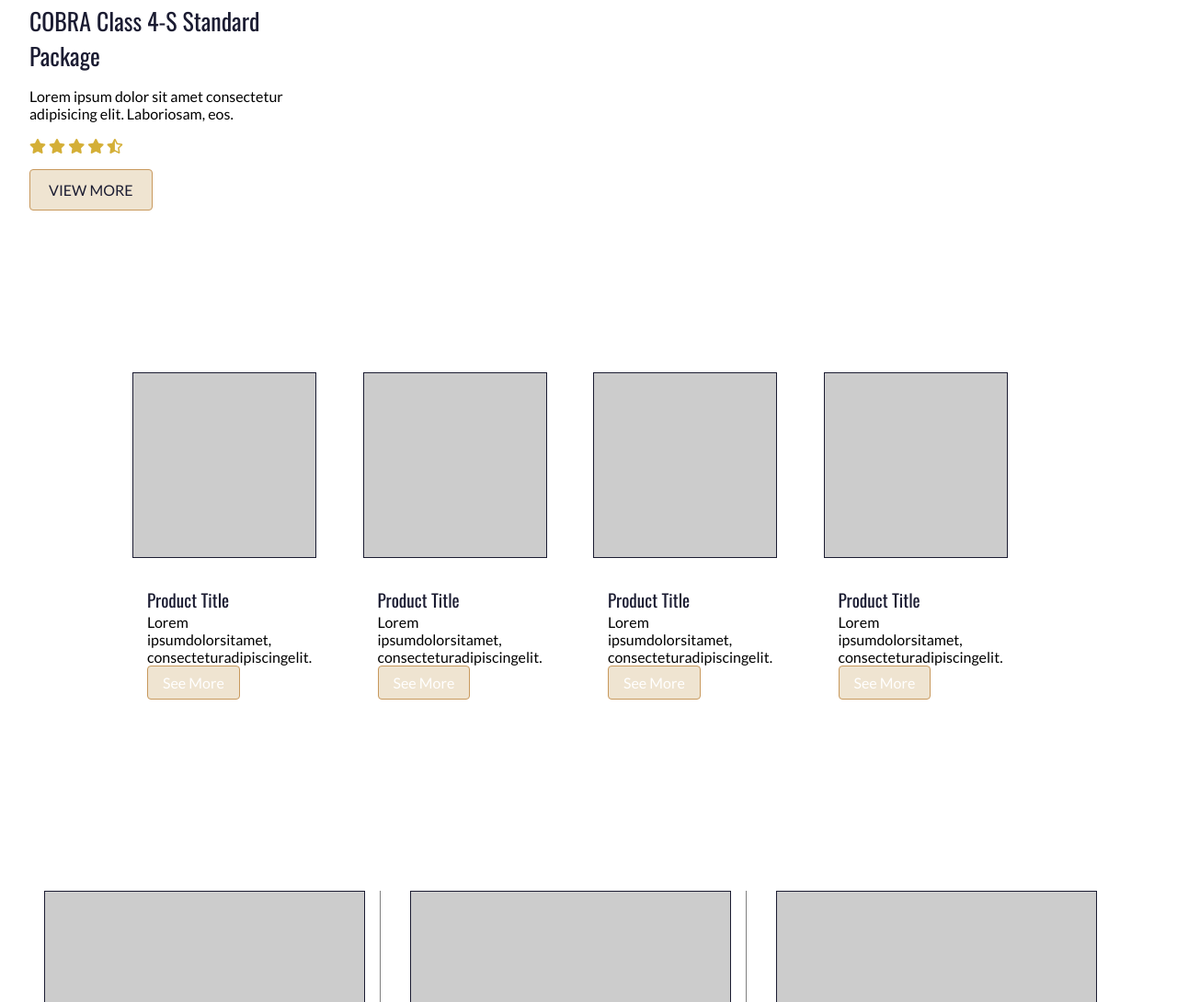
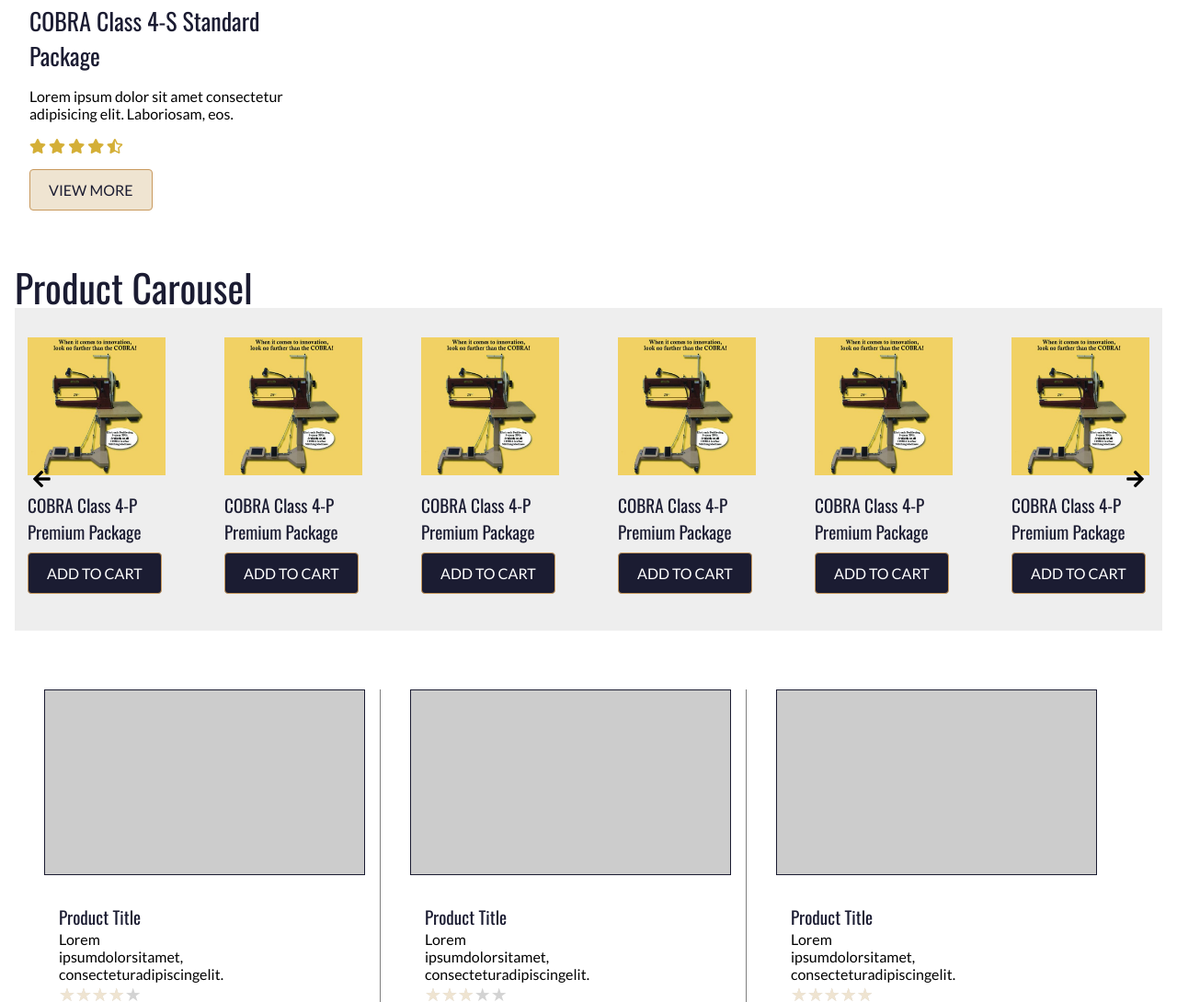
Before and after one commit to bhenson915/leathermachineco, a plain HTML site: page lmcBEM/components.html in a window 1280 px wide. Shown: the part 1290-2380 px from the top of the page at 92% size. Drawn offline with nearby package versions, Linux system fonts and the light colour scheme.

Commit message:
Product Carousel Added
Added the html and css for the product carousel

```diff
--- a/lmcBEM/components.html
+++ b/lmcBEM/components.html
@@ -72,7 +72,7 @@
 
     <div class="container">
       <h1>Products Component</h1>
-      <h2>Product Listing</h3>
+      <h2>Product Listing</h2>
       <div class="product-medium-container">
         <div class="product-medium-card">
           <div class="product-medium-image">
@@ -153,48 +153,67 @@
       </div>
     </div>
 
-    <div class="grid-container-one">
-        <div class="card-one">
-          <div class="bg-img"></div>
-          <div class="content">
-            <h4>Product Title</h4>
-            <p>
-             Lorem ipsumdolorsitamet,<br>consecteturadipiscingelit.
-            </p>
-            <button>See More</button>
+    <div class="container">
+      <h2>Product Carousel</h2>
+      <div class="product-carousel-container">
+        <a href="#">
+          <div class="product-carousel-card">
+            <div class="product-carousel-image">
+              <img src="img/products/cobraMachines/class425.jpg" alt="">
+            </div>
+            <h4 class="product-carousel-title">COBRA Class 4-P Premium Package</h4>
+            <button class="btn-primary">Add to Cart</button>
           </div>
-        </div>
-          <div class="card-one">
-          <div class="bg-img"></div>
-          <div class="content">
-            <h4>Product Title</h4>
-            <p>
-             Lorem ipsumdolorsitamet, <br>consecteturadipiscingelit.
-            </p>
-            <button>See More</button>
+        </a>
+        <a href="#">
+          <div class="product-carousel-card">
+            <div class="product-carousel-image">
+              <img src="img/products/cobraMachines/class425.jpg" alt="">
+            </div>
+            <h4 class="product-carousel-title">COBRA Class 4-P Premium Package</h4>
+            <button class="btn-primary">Add to Cart</button>
           </div>
-        </div>
-          <div class="card-one">
-          <div class="bg-img"></div>
-          <div class="content">
-            <h4>Product Title</h4>
-            <p>
-             Lorem ipsumdolorsitamet, <br>consecteturadipiscingelit.
-            </p>
-            <button>See More</button>
+        </a>
+        <a href="#">
+          <div class="product-carousel-card">
+            <div class="product-carousel-image">
+              <img src="img/products/cobraMachines/class425.jpg" alt="">
+            </div>
+            <h4 class="product-carousel-title">COBRA Class 4-P Premium Package</h4>
+            <button class="btn-primary">Add to Cart</button>
           </div>
-        </div>
-        <div class="card-one">
-          <div class="bg-img"></div>
-          <div class="content">
-            <h4>Product Title</h4>
-            <p>
-             Lorem ipsumdolorsitamet,<br>consecteturadipiscingelit.
-            </p>
-            <button>See More</button>
+        </a>
+        <a href="#">
+          <div class="product-carousel-card">
+            <div class="product-carousel-image">
+              <img src="img/products/cobraMachines/class425.jpg" alt="">
+            </div>
+            <h4 class="product-carousel-title">COBRA Class 4-P Premium Package</h4>
+            <button class="btn-primary">Add to Cart</button>
           </div>
-        </div>
+        </a>
+        <a href="#">
+          <div class="product-carousel-card">
+            <div class="product-carousel-image">
+              <img src="img/products/cobraMachines/class425.jpg" alt="">
+            </div>
+            <h4 class="product-carousel-title">COBRA Class 4-P Premium Package</h4>
+            <button class="btn-primary">Add to Cart</button>
+          </div>
+        </a>
+        <a href="#">
+          <div class="product-carousel-card">
+            <div class="product-carousel-image">
+              <img src="img/products/cobraMachines/class425.jpg" alt="">
+            </div>
+            <h4 class="product-carousel-title">COBRA Class 4-P Premium Package</h4>
+            <button class="btn-primary">Add to Cart</button>
+          </div>
+        </a>
+        <a href="#" class="arrow-left"><span><i class="fas fa-arrow-left fa-lg"></i></span></a>
+        <a href="#" class="arrow-right"><span><i class="fas fa-arrow-right fa-lg"></i></span></a>
       </div>
+    </div>
 
 
 
--- a/lmcBEM/css/styles.css
+++ b/lmcBEM/css/styles.css
@@ -8,6 +8,13 @@
 @import url("https://use.fontawesome.com/releases/v5.4.2/css/all.css");
 @import url("https://stackpath.bootstrapcdn.com/font-awesome/4.7.0/css/font-awesome.min.css");
 
+body {
+  max-width: 2160px;
+  margin: 0 auto;
+  -webkit-box-shadow: 0px 0px 31px 0px rgba(0,0,0,0.75);
+  -moz-box-shadow: 0px 0px 31px 0px rgba(0,0,0,0.75);
+  box-shadow: 0px 0px 31px 0px rgba(0,0,0,0.75);
+}
 
 p {
   margin: 0;
@@ -272,6 +279,7 @@
   color: white;
   border: none;
   transition: background 200ms;
+  box-sizing: border-box;
 }
 button:hover {
   background: #c8995d;
@@ -579,6 +587,7 @@
 
 /*--------------- Products Components --------*/
 
+/*----Product medium ---- */
 .product-medium-container{
   display: flex;
   display: -webkit-flex;
@@ -608,11 +617,63 @@
   margin-top: 1em;
 }
 
-.product-cta-container {
-  width: 70%;
-  height: 50vh;
-  background: #1b1c32;
+/*----End of Product medium ---- */
+
+/*----Product Carousel ---- */
+
+.product-carousel-container {
+  display: flex;
+  justify-content: center;
+  width: 100%;
+  max-width: 1480px;
+  position: relative;
+  background: #eee;
+  padding: 1em;
+  box-sizing: border-box;
 }
+
+.product-carousel-container a {
+  text-decoration: none;
+  color: black;
+}
+
+.product-carousel-card {
+  height: 100%;
+  width: 150px;
+  margin: 1em 2em;
+  box-sizing: border-box;
+}
+
+.product-carousel-image img{
+  height: 150px;
+  width: 150px;
+}
+
+.product-carousel-card button{
+  margin: .5em 0;
+}
+
+.arrow-right {
+  position: absolute;
+  right: 20px;
+  top: 50%;
+  transition: color 300ms;
+}
+
+.arrow-right:hover, .arrow-left:hover{
+  color: #c8995d;
+  transition: color 300ms;
+}
+
+.arrow-left {
+  position: absolute;
+  left: 20px;
+  top: 50%;
+  transition: color 300ms;
+}
+
+/*----End of Product Carousel ---- */
+
 
 .grid-container-one {
 	display: grid;
```
